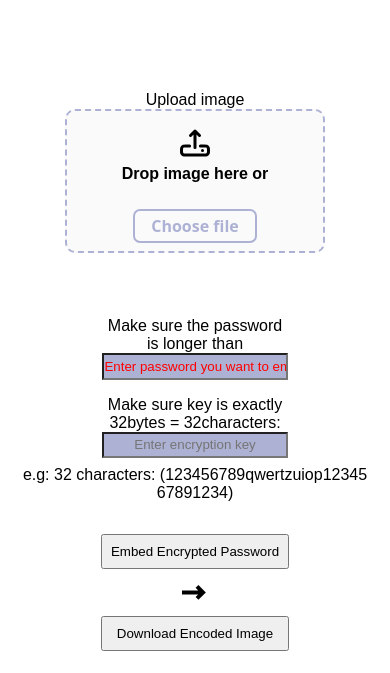
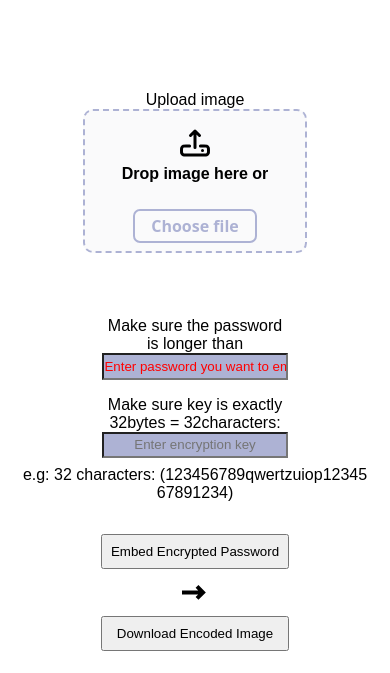
Before and after one commit to Cameloon/steganography, a website: page index.html in a window 390 px wide. Shown: the part 171-844 px from the top of the page. Drawn offline with Linux system fonts and the light colour scheme.

Commit message:
fixed dropzone width-bug

```diff
--- a/mediaqueries.css
+++ b/mediaqueries.css
@@ -15,7 +15,7 @@
     }
 
     .dragndrop {
-        width: 70%;
+        /*width: 90%;*/
         margin: 0 0 2rem 0;
     }
 
@@ -52,7 +52,8 @@
     }
 
     .dragndrop {
-        width: 70%;
+       /* width: 70%;*/
+        min-width: 14rem;
         min-height: 9rem;
         margin-bottom: 2rem;
     }
```
